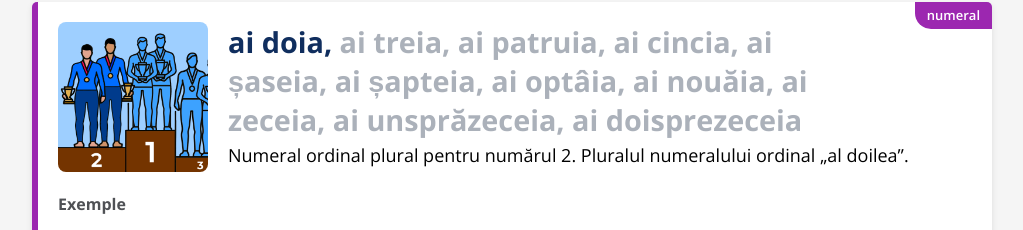
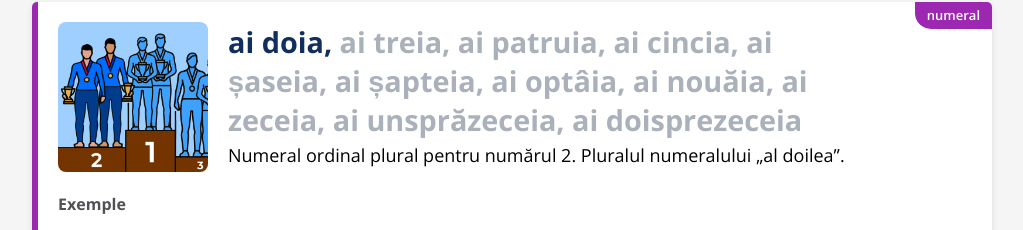
Before and after one commit to iuliuvisovan/nonlogisme, a React (Create React App) app: page / in a window 1280 px wide. Shown: the part 8102-8332 px from the top of the page, without its empty margins (128-1151 px from the left). Built offline with nearby package versions, Linux system fonts and the light colour scheme.

Commit message:
Fix description

```diff
--- a/src/word-list.js
+++ b/src/word-list.js
@@ -472,7 +472,7 @@ const wordList = [
     word: 'ai doia',
     partOfSpeech: 'numeral',
     partOfSpeechType: 'ordinal',
-    definition: 'Numeral ordinal plural pentru numărul 2. Pluralul numeralului ordinal „al doilea”.',
+    definition: 'Numeral ordinal plural pentru numărul 2. Pluralul numeralului „al doilea”.',
     examples: ['Ei sunt primii, noi suntem <b>ai doia</b>.'],
     etymology: 'prin pluralizarea numeralului ordinal „al doilea”',
     useAsGroupImage: true,
@@ -482,7 +482,7 @@ const wordList = [
     word: 'ai treia',
     partOfSpeech: 'numeral',
     partOfSpeechType: 'ordinal',
-    definition: 'Numeral ordinal plural pentru numărul 3. Pluralul numeralului ordinal „al treilea”.',
+    definition: 'Numeral ordinal plural pentru numărul 3. Pluralul numeralului „al treilea”.',
     examples: ['Ei sunt primii, noi suntem <b>ai treia</b>.'],
     etymology: 'prin pluralizarea numeralului ordinal „al treilea”',
     groupId: 'ai-doia',
@@ -492,7 +492,7 @@ const wordList = [
     word: 'ai patruia',
     partOfSpeech: 'numeral',
     partOfSpeechType: 'ordinal',
-    definition: 'Numeral ordinal plural pentru numărul 4. Pluralul numeralului ordinal „al patrulea”.',
+    definition: 'Numeral ordinal plural pentru numărul 4. Pluralul numeralului „al patrulea”.',
     examples: ['Ei sunt primii, noi suntem <b>ai patruia</b>.'],
     etymology: 'prin pluralizarea numeralului ordinal „al patrulea”',
     groupId: 'ai-doia',
@@ -502,7 +502,7 @@ const wordList = [
     word: 'ai cincia',
     partOfSpeech: 'numeral',
     partOfSpeechType: 'ordinal',
-    definition: 'Numeral ordinal plural pentru numărul 5. Pluralul numeralului ordinal „al cincilea”.',
+    definition: 'Numeral ordinal plural pentru numărul 5. Pluralul numeralului „al cincilea”.',
     examples: ['Ei sunt primii, noi suntem <b>ai cincia</b>.'],
     etymology: 'prin pluralizarea numeralului ordinal „al cincilea”',
     groupId: 'ai-doia',
@@ -512,7 +512,7 @@ const wordList = [
     word: 'ai șaseia',
     partOfSpeech: 'numeral',
     partOfSpeechType: 'ordinal',
-    definition: 'Numeral ordinal plural pentru numărul 6. Pluralul numeralului ordinal „al șaselea”.',
+    definition: 'Numeral ordinal plural pentru numărul 6. Pluralul numeralului „al șaselea”.',
     examples: ['Ei sunt primii, noi suntem <b>ai șaseia</b>.'],
     etymology: 'prin pluralizarea numeralului ordinal „al șaselea”',
     groupId: 'ai-doia',
@@ -522,7 +522,7 @@ const wordList = [
     word: 'ai șapteia',
     partOfSpeech: 'numeral',
     partOfSpeechType: 'ordinal',
-    definition: 'Numeral ordinal plural pentru numărul 7. Pluralul numeralului ordinal „al șaptelea”.',
+    definition: 'Numeral ordinal plural pentru numărul 7. Pluralul numeralului „al șaptelea”.',
     examples: ['Ei sunt primii, noi suntem <b>ai șapteia</b>.'],
     etymology: 'prin pluralizarea numeralului ordinal „al șaptelea”',
     groupId: 'ai-doia',
@@ -532,7 +532,7 @@ const wordList = [
     word: 'ai optâia',
     partOfSpeech: 'numeral',
     partOfSpeechType: 'ordinal',
-    definition: 'Numeral ordinal plural pentru numărul 8. Pluralul numeralului ordinal „al optulea”.',
+    definition: 'Numeral ordinal plural pentru numărul 8. Pluralul numeralului „al optulea”.',
     examples: ['Ei sunt primii, noi suntem <b>ai optâia</b>.'],
     etymology: 'prin pluralizarea numeralului ordinal „al optulea”',
     groupId: 'ai-doia',
@@ -542,7 +542,7 @@ const wordList = [
     word: 'ai nouăia',
     partOfSpeech: 'numeral',
     partOfSpeechType: 'ordinal',
-    definition: 'Numeral ordinal plural pentru numărul 9. Pluralul numeralului ordinal „al nouălea”.',
+    definition: 'Numeral ordinal plural pentru numărul 9. Pluralul numeralului „al nouălea”.',
     examples: ['Ei sunt primii, noi suntem <b>ai nouăia</b>.'],
     etymology: 'prin pluralizarea numeralului ordinal „al nouălea”',
     groupId: 'ai-doia',
@@ -552,7 +552,7 @@ const wordList = [
     word: 'ai zeceia',
     partOfSpeech: 'numeral',
     partOfSpeechType: 'ordinal',
-    definition: 'Numeral ordinal plural pentru numărul 10. Pluralul numeralului ordinal „al zecelea”.',
+    definition: 'Numeral ordinal plural pentru numărul 10. Pluralul numeralului „al zecelea”.',
     examples: ['Ei sunt primii, noi suntem <b>ai zeceia</b>.'],
     etymology: 'prin pluralizarea numeralului ordinal „al zecelea”',
     groupId: 'ai-doia',
@@ -562,7 +562,7 @@ const wordList = [
     word: 'ai unsprăzeceia',
     partOfSpeech: 'numeral',
     partOfSpeechType: 'ordinal',
-    definition: 'Numeral ordinal plural pentru numărul 11. Pluralul numeralului ordinal „al unsprezecelea”.',
+    definition: 'Numeral ordinal plural pentru numărul 11. Pluralul numeralului „al unsprezecelea”.',
     examples: ['Ei sunt primii, noi suntem <b>ai unșpeia</b>.'],
     etymology: 'prin pluralizarea numeralului ordinal „al unsprezecelea”',
     groupId: 'ai-doia',
@@ -572,7 +572,7 @@ const wordList = [
     word: 'ai doisprezeceia',
     partOfSpeech: 'numeral',
     partOfSpeechType: 'ordinal',
-    definition: 'Numeral ordinal plural pentru numărul 12. Pluralul numeralului ordinal „al doisprezecelea”.',
+    definition: 'Numeral ordinal plural pentru numărul 12. Pluralul numeralului „al doisprezecelea”.',
     examples: ['Ei sunt primii, noi suntem <b>ai doișpeia</b>.'],
     etymology: 'prin pluralizarea numeralului ordinal „al doisprezecelea”',
     groupId: 'ai-doia',
```
Also changed, not shown: 1 other file (tests, documents, lock files or other folders).
